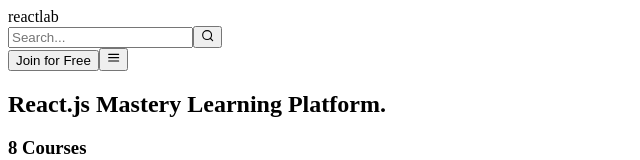
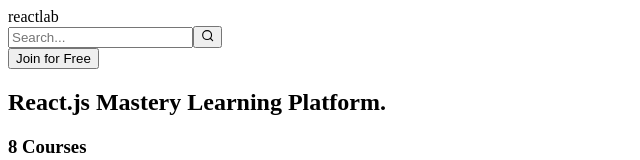
Before and after one commit to phenyo-code/reactlab, a Next.js app: page / in a window 1280 px wide. Shown: the top 160 px of the page, without its empty margins (0-640 px from the left). Built offline with nearby package versions, Linux system fonts and the light colour scheme; no server answers.

Commit message:
menu (visible only if authenticated)

```diff
--- a/app/components/header.js
+++ b/app/components/header.js
@@ -43,30 +43,31 @@
           </Link>
         )}
 
-        {/* Handbag Icon */}
+        {/* menu (visible only if authenticated) */}
+        {session && (
           <button
             onClick={toggleMenu}
             className="p-2 rounded-full bg-gray-200 hover:bg-gray-300"
           >
             <FiMenu className="text-blue-500 text-xl" />
           </button>
+        )}
       </div>
 
-      {/* Side Menu (visible when toggled) */}
+      {/* Side Menu (visible when toggled and authenticated) */}
       {isMenuOpen && session && (
-        <div className="absolute top-16 right-6 w-48 bg-white   shadow-md rounded-lg p-4">
+        <div className="absolute top-16 right-6 w-48 bg-white shadow-md rounded-lg p-4">
           <ul className="space-y-2">
             <li className="cursor-pointer hover:text-blue-500">Profile</li>
             <li className="cursor-pointer hover:text-blue-500">
               Accomplishments
             </li>
-            <Link legacyBehavior href="/auth/signin">
             <li
+              onClick={() => signOut()}
               className="cursor-pointer text-red-500 hover:text-red-600"
             >
               Log Out
             </li>
-            </Link>
           </ul>
         </div>
       )}
```
Lines whose indentation alone changed are shown as unchanged.
